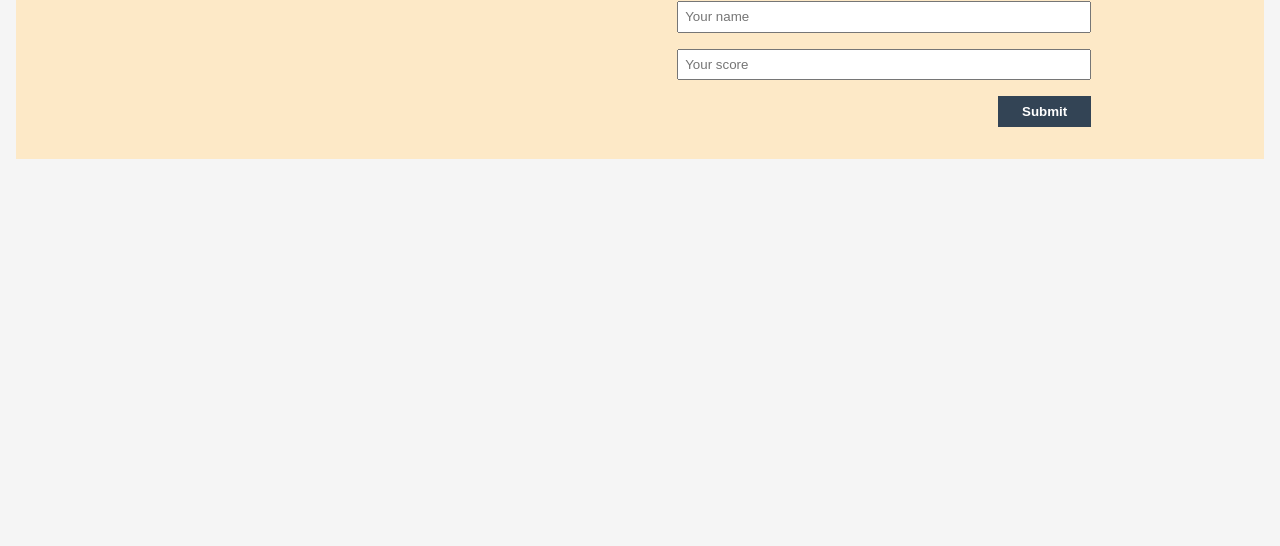
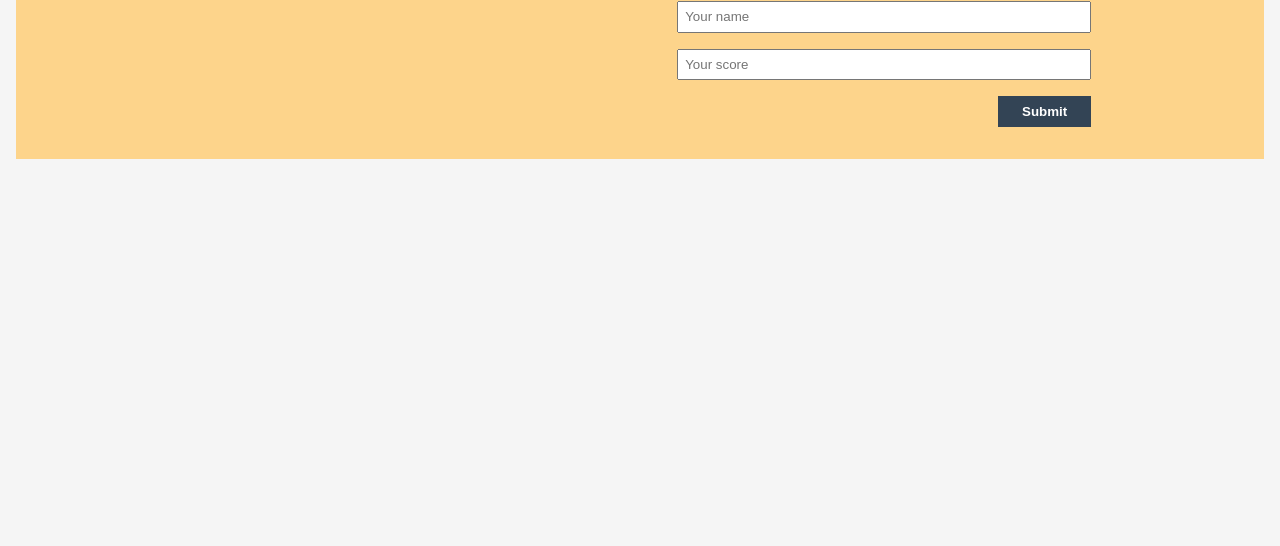
Before and after one commit to Paul-tes/Leaderboard, a website built with webpack: page src/index.html in a window 1280 px wide. Shown: the part 254-800 px from the top of the page. Built offline with nearby package versions, Linux system fonts and the light colour scheme.

```diff
--- a/src/styles/style.css
+++ b/src/styles/style.css
@@ -18,7 +18,7 @@
   flex-direction: row;
   padding: 2rem;
   gap: 1rem;
-  background-color: #ffe7bdd1;
+  background-color: #ffcd74d1;
 }
 
 .score-header {
```
Also changed, not shown: .eslintrc.json.
